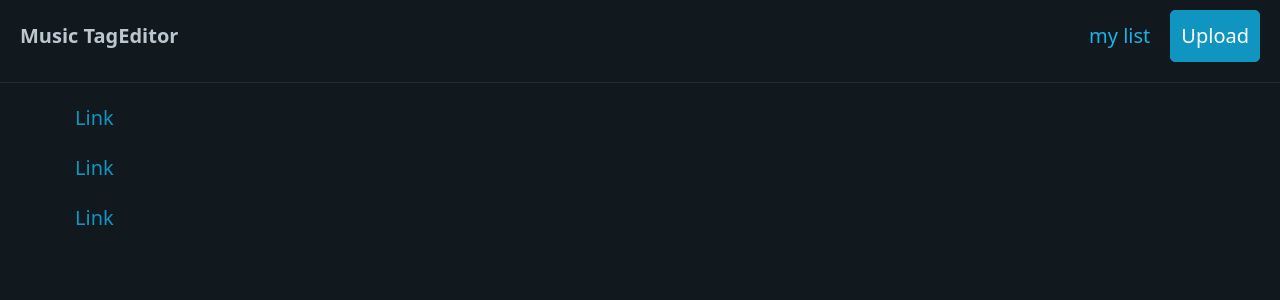
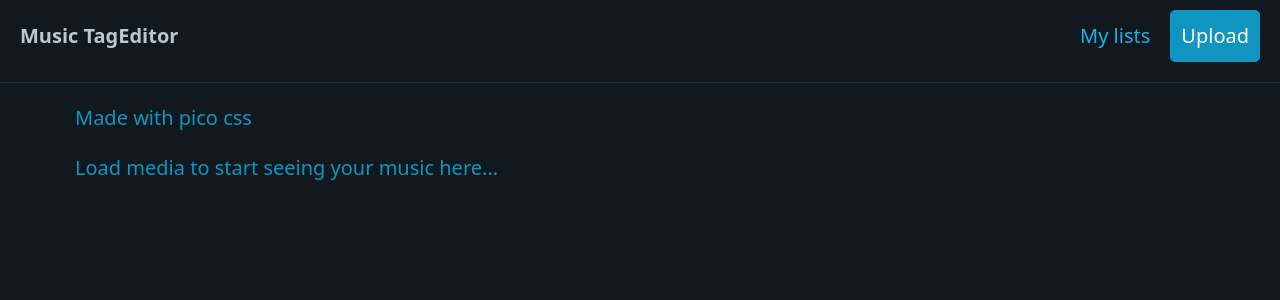
Before and after one commit to leninrkb/music-tag-editor, a Vue app: page / in a window 1280 px wide. Shown: the top 300 px of the page. Built offline with nearby package versions, Linux system fonts and the light colour scheme.

Commit message:
mostrar info y descargar cover

```diff
--- a/package.json
+++ b/package.json
@@ -10,6 +10,9 @@
   "dependencies": {
     "@picocss/pico": "^1.5.7",
     "core-js": "^3.8.3",
+    "ffmetadata": "^1.7.0",
+    "path-browserify": "^1.0.1",
+    "stream-browserify": "^3.0.0",
     "vue": "^3.2.13",
     "vue-router": "^4.0.3"
   },
--- a/src/components/CargarContenido.vue
+++ b/src/components/CargarContenido.vue
@@ -2,6 +2,8 @@
     <div class="grid">
         <div>
             <h2>Upload song</h2>
+            <cite>For the moment, you can only read and download the media's cover... </cite>
+            <cite>More features comming soon!</cite>
             <input type="file" :accept="formatos" @change="procesar_evento">
             <ListaCanciones v-if="mostrar_tabla"></ListaCanciones>
         </div>
@@ -13,11 +15,16 @@
 <script>
 import { formatos_admitidos } from '../Datos';
 import ListaCanciones from '../components/ListaCanciones.vue';
-import {canciones} from '../DatosCanciones';
+import { canciones } from '../DatosCanciones';
 export default {
     name: 'CargarContenido',
     components: {
         ListaCanciones
+    },
+    mounted() {
+        if(canciones.length > 0){
+            this.mostrar_tabla = true;
+        }
     },
     data() {
         return {
@@ -32,19 +39,21 @@ export default {
     methods: {
         procesar_evento(event) {
             this.mostrar_tabla = false;
+            /* eslint-disable */
+            // var ffmetadata = require("ffmetadata");
             const media = require('../jsmediatags');
             const cancion = event.target.files[0];
             const aux_reference = this;
             media.read(cancion, {
                 onSuccess: function (tag) {
-                    canciones[0] = {
+                    canciones.unshift( {
                         file: aux_reference.asignar(cancion),
                         cover: aux_reference.valido_cover(tag.tags.picture),
                         title: aux_reference.valido(tag.tags.title),
                         artist: aux_reference.valido(tag.tags.artist),
                         album: aux_reference.valido(tag.tags.album),
                         genre: aux_reference.valido(tag.tags.genre),
-                    };
+                    });
                     aux_reference.mostrar_tabla = true;
 
                 },
@@ -66,7 +75,7 @@ export default {
             }
             return val;
         },
-        asignar(p){
+        asignar(p) {
             return p;
         },
         valido_cover(p) {
--- a/src/components/EditarCancion.vue
+++ b/src/components/EditarCancion.vue
@@ -52,6 +52,15 @@ export default {
                 genre: this.genre == '' ? this.datos.genre : this.genre,
             };
             /*File.write()*/
+            jsmediatags.write(this.datos, nuevos, {
+                onSuccess: function () {
+                    console.log('Metadata modificada:', tag.tags);
+                    alert('Metadata modificada exitosamente!');
+                },
+                onError: function (error) {
+                    console.error('Error al escribir la metadata:', error);
+                }
+            });
             this.$emit('editado', 'guardado');
         }
     },
--- a/src/components/NavbarHeader.vue
+++ b/src/components/NavbarHeader.vue
@@ -4,7 +4,7 @@
             <li><strong>Music TagEditor</strong></li>
         </ul>
         <ul>
-            <li><router-link to="/">my list</router-link></li>
+            <li><router-link to="/">My lists</router-link></li>
             <li><router-link to="/cargar" role="button">Upload</router-link></li>
         </ul>
     </nav><hr>
--- a/src/views/HomeView.vue
+++ b/src/views/HomeView.vue
@@ -2,9 +2,8 @@
   <aside>
     <nav>
       <ul>
-        <li><a href="#">Link</a></li>
-        <li><a href="#">Link</a></li>
-        <li><a href="#">Link</a></li>
+        <li><a href="#">Made with pico css</a></li>
+        <li><a href="#">Load media to start seeing your music here...</a></li>
       </ul>
     </nav>
   </aside>
--- a/vue.config.js
+++ b/vue.config.js
@@ -2,6 +2,11 @@ const { defineConfig } = require("@vue/cli-service");
 module.exports = defineConfig({
   transpileDependencies: true,
   configureWebpack: {
+    resolve: {
+      fallback: {
+        "stream": require.resolve("stream-browserify")
+      }
+    },
     devtool: 'source-map'
   }
 });
```
Also changed, not shown: 1 other file (tests, documents, lock files or other folders).
